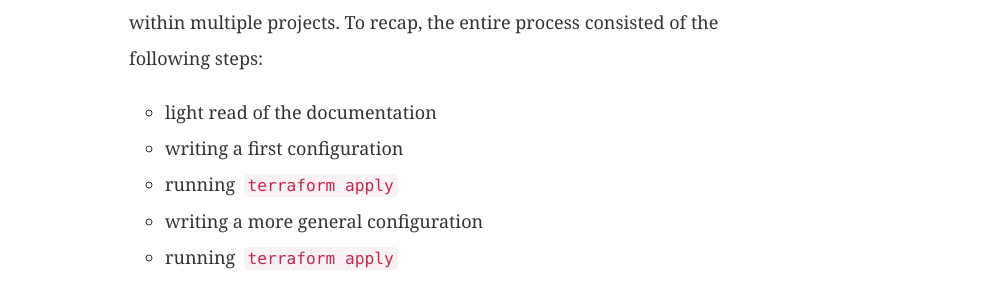
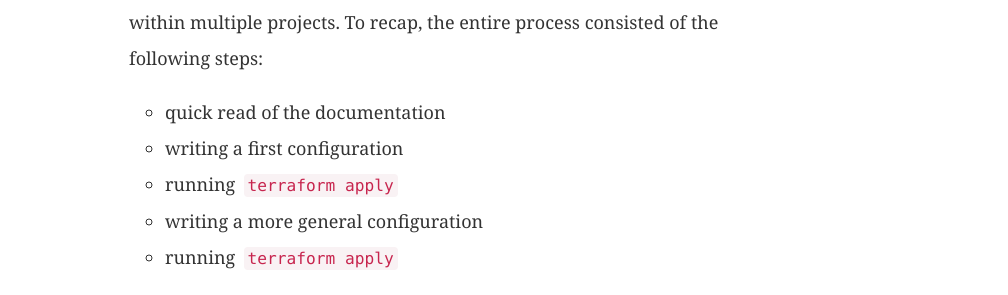
Before and after one commit to lucapette/lucapette.github.com, a Jekyll site: the page built from _posts/2017-06-06-terraform-and-github-labels.markdown, in a window 1280 px wide and 900 px high, scrolled down 2338 px. Shown: the part 160-455 px from the top of the window, without its empty margins (136-1144 px from the left). Built offline with Jekyll 4.4.1, drawn with Linux system fonts in a browser that asks for light colours; nearby versions of some CDN libraries.

Commit message:
Better wording

```diff
--- a/_posts/2017-06-06-terraform-and-github-labels.markdown
+++ b/_posts/2017-06-06-terraform-and-github-labels.markdown
@@ -107,7 +107,7 @@ I ran `terraform apply` once more and I had all the labels synced within
 multiple projects. To recap, the entire process consisted of the following
 steps:
 
-- light read of the documentation
+- quick read of the documentation
 - writing a first configuration
 - running `terraform apply`
 - writing a more general configuration
```
